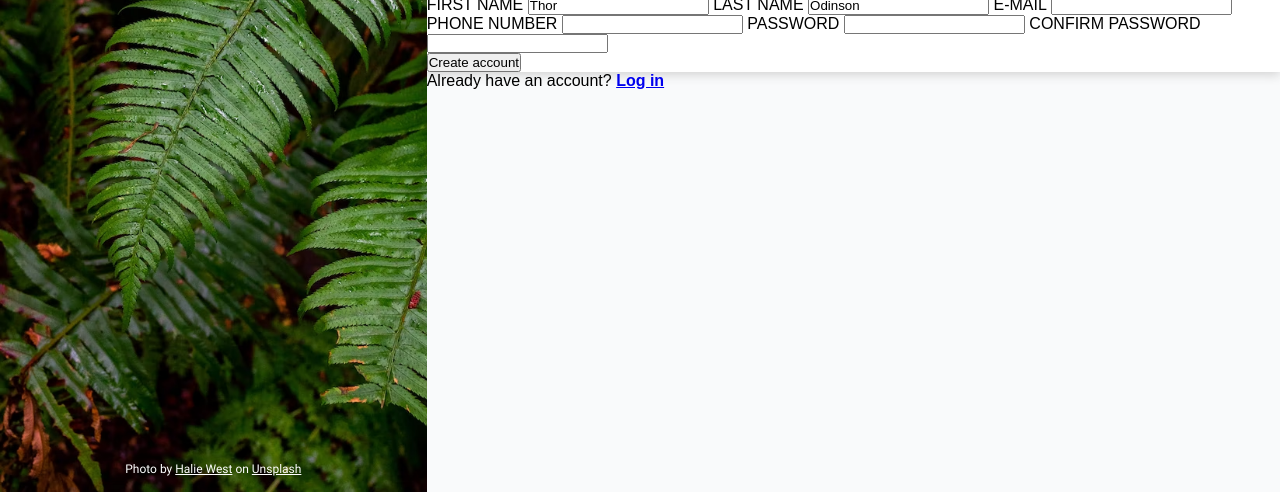
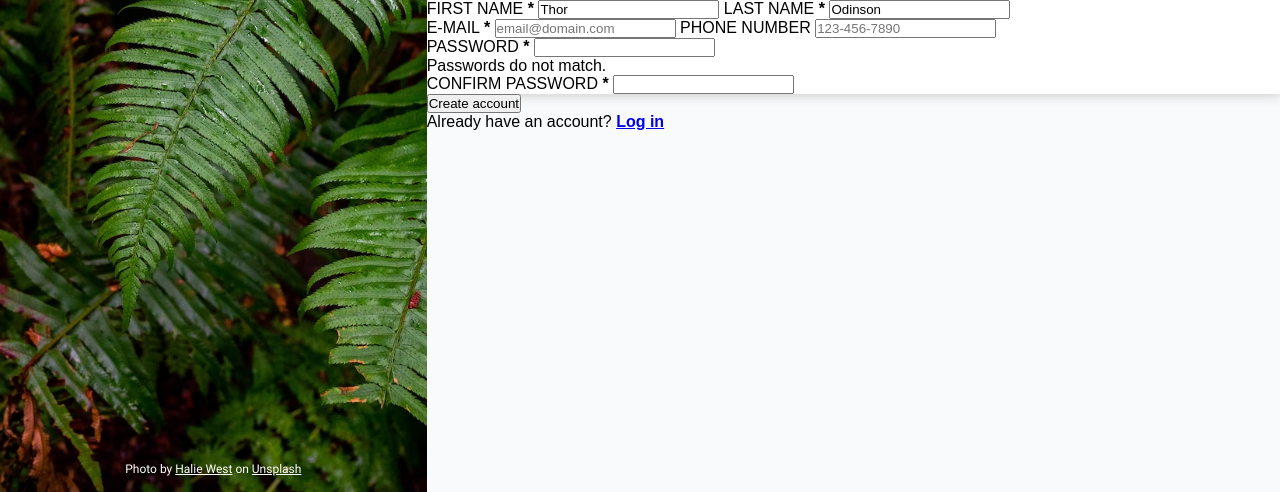
Before and after one commit to stxss/sign-up-form, a plain HTML site: page index.html in a window 1280 px wide. Shown: the part 308-800 px from the top of the page. Drawn offline with Linux system fonts and the light colour scheme.

Commit message:
Reformat label placements

```diff
--- a/index.html
+++ b/index.html
@@ -23,33 +23,50 @@
             <h2>This is not a real online service! You know you need something like this in your life to help you realize your deepest dreams. Sign up <em>now</em> to get started.
                 <br><br>
             <h2>You <em>know</em> you want to.</h2>
-            <br><br>
         </div>
 
-        <form action="">
-            <label for="first_name">FIRST NAME</label>
-            <input type="text" name="user_first" id="first_name" value="Thor" required>
+        <form action="" id="acc-creation">
+            <h3>Let's do this!</h3>
+            <p>Required fields are marked by <span aria-label="required">*</span></p>
 
-            <label for="last_name">LAST NAME</label>
-            <input type="text" name="user_last" id="last_name" value="Odinson">
+            <div class="row">
+                <label for="first_name"><span>FIRST NAME </span><strong><span aria-label="required">*</span></strong>
+                    <input type="text" name="user_first" id="first_name" pattern="[A-Za-z]{1,32}" value="Thor" required>
+                </label>
 
-            <label for="email">E-MAIL</label>
-            <input type="email" name="user_mail" id="email" required>
+                <label for="last_name"><span>LAST NAME </span><strong><span aria-label="required">*</span></strong>
+                    <input type="text" name="user_last" id="last_name" pattern="[A-Za-z]{1,32}" value="Odinson" required>
+                </label>
+            </div>
 
-            <label for="phone">PHONE NUMBER</label>
-            <input type="tel" name="user_phone" id="phone">
+            <div class="row">
+                <label for="email">
+                    <span>E-MAIL </span><strong><span aria-label="required">*</span></strong>
+                    <input type="email" name="user_mail" id="email" placeholder="email@domain.com" pattern="[a-z0-9._%+-]+@[a-z0-9.-]+\.[a-z]{2,4}$" required>
+                </label>
 
-            <label for="pw">PASSWORD</label>
-            <input type="password" name="user_pw" id="pw" required>
+                <label for="phone">PHONE NUMBER
+                    <input type="tel" name="user_phone" id="phone" pattern="[0-9]{3}-[0-9]{3}-[0-9]{4}" placeholder="123-456-7890" optional>
+                </label>
+            </div>
 
-            <label for="cpw">CONFIRM PASSWORD</label>
-            <input type="password" name="user_cpw" id="cpw" required>
+            <div class="row">
+                <label for="pw"><span>PASSWORD </span><strong><span aria-label="required">*</span></strong>
+                    <input type="password" name="user_pw" id="pw" required>
+                    <p id="pw-validation">Passwords do not match.</p>
+                </label>
 
-            <div class="button">
-                <button type="submit">Create account</button>
+                <label for="cpw"><span>CONFIRM PASSWORD </span><strong><span aria-label="required">*</span></strong>
+                    <input type="password" name="user_cpw" id="cpw" required>
+                </label>
             </div>
         </form>
-        <p>Already have an account? <a href="index.html"><strong>Log in</strong></a></p>
+        <div class="button">
+            <button form="acc-creation" type="submit">Create account</button>
+        </div>
+        <p class="acc-exist">Already have an account? <a href="https://www.theodinproject.com/sign_in"><strong>Log in</strong></a></p>
     </div>
+    <script src="script.js"></script>
 </body>
+
 </html>
```
